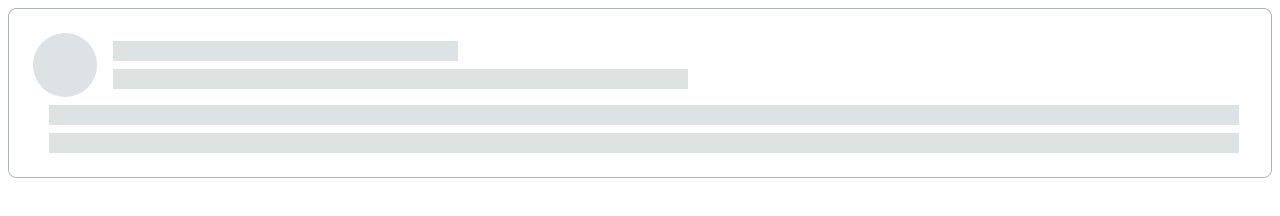
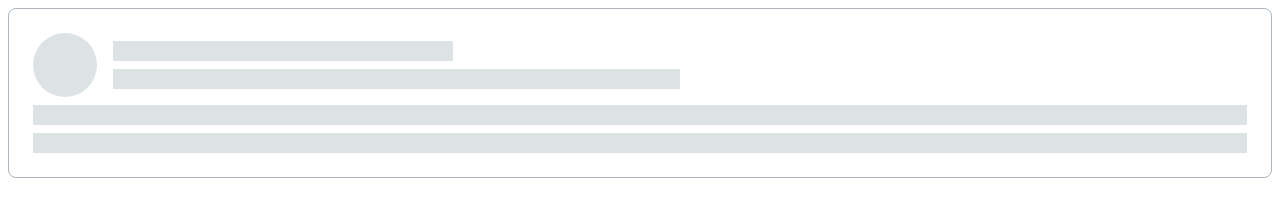
Before and after one commit to moiseyka86/htmlcss-20220120_marina31, a website: page 04-lection2/02-skeleton/index.html in a window 1280 px wide. Drawn offline with Linux system fonts and the light colour scheme.

Commit message:
fix skeleton

```diff
--- a/04-lection2/02-skeleton/index.html
+++ b/04-lection2/02-skeleton/index.html
@@ -17,8 +17,8 @@
             </div>
         </div>
         <div class="skeleton__footer">
-            <div class="skeleton__line skeleton__line_width98"></div>
-            <div class="skeleton__line skeleton__line_width98"></div>
+            <div class="skeleton__line"></div>
+            <div class="skeleton__line"></div>
         </div>
     </div>
 </body>
--- a/04-lection2/02-skeleton/skeleton.css
+++ b/04-lection2/02-skeleton/skeleton.css
@@ -15,6 +15,8 @@
 }
 .skeleton__section{
     flex-grow: 1;
+    padding-left:16px
+
 }
 .skeleton__footer{
 
@@ -22,19 +24,13 @@
 .skeleton__line{
     background:var(--grey-2);
     height:20px;
-}
-.skeleton__line_width98{
-    width: 98%;
     margin-top:8px;
-    margin-left:16px
 }
 .skeleton__line_width50{
     max-width:50%;
     margin-top:8px;
-    margin-left:16px
 }
 .skeleton__line_width30{
     max-width:30%;
     margin-top:8px;
-    margin-left:16px
 }
```
